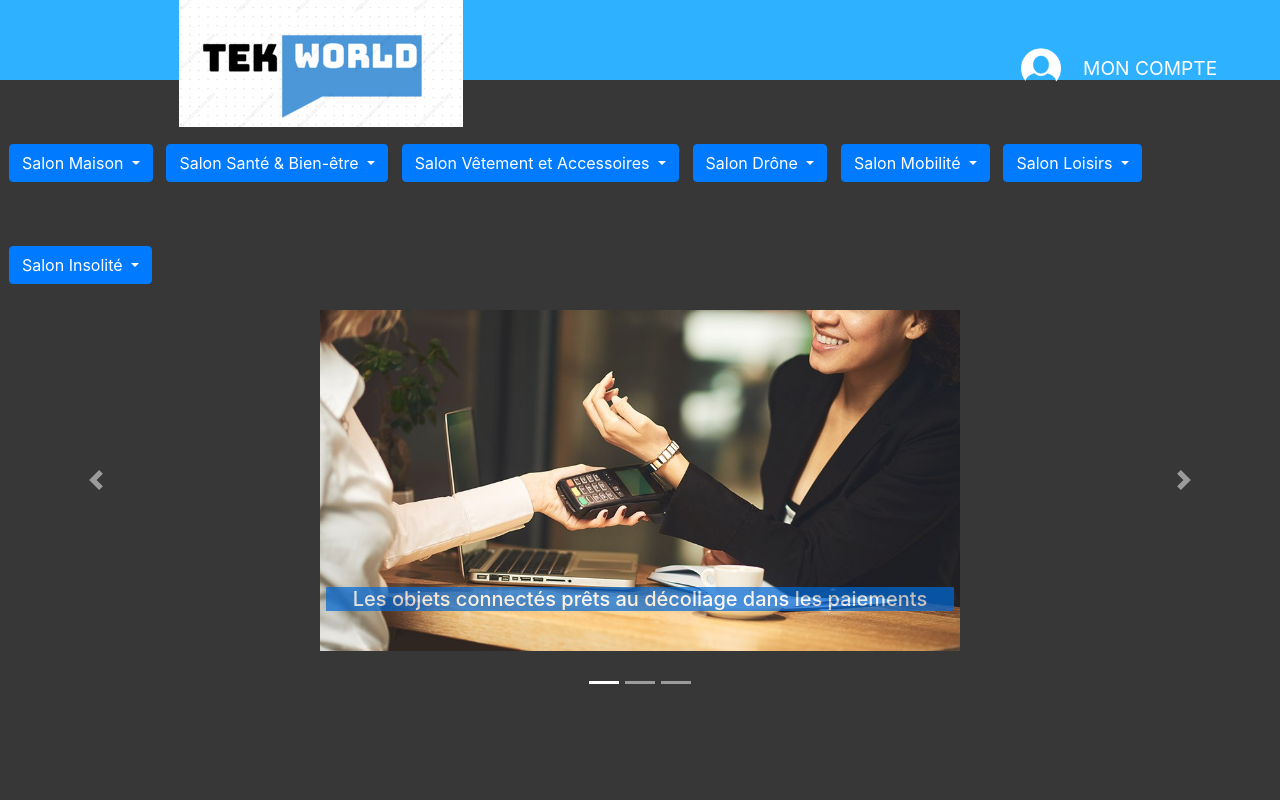
After one commit to Roy91/forum, a PHP site: page /connected.html in a window 1280 px wide. The commit adds this page. Run offline with PHP 8.4, Linux system fonts and the light colour scheme.

Commit message:
accueil profil

```diff
--- /dev/null
+++ b/front/connected.html
@@ -0,0 +1,228 @@
+<!DOCTYPE html>
+<html lang="en" dir="ltr">
+  <head>
+    <meta charset="utf-8">
+    <link rel="stylesheet" href="https://stackpath.bootstrapcdn.com/bootstrap/4.1.1/css/bootstrap.min.css" integrity="sha384-WskhaSGFgHYWDcbwN70/dfYBj47jz9qbsMId/iRN3ewGhXQFZCSftd1LZCfmhktB" crossorigin="anonymous">
+    <link rel="stylesheet" href="index.css">
+    <title>Tek World</title>
+  </head>
+  <body>
+
+
+    <div class="grid">
+      <div class="row">
+        <h1 class="logo"><a href="file:///home/simplon/Documents/formation/forum/index.html"><img src="logo.png"></a></h1>
+        <ul id="menu-accordeon"><li><a href="#">MON COMPTE</a>
+         <ul>
+			    <li><a href="#">Profil</a></li>
+			    <li><a href="#">Déconnection</a></li>
+		    </ul>
+	      </li>
+       </ul>
+        <img src="user-icon.png" class="user-icon">
+      </div>
+
+
+      <div class="btn-group">
+        <button type="button" class="btn btn-primary dropdown-toggle" data-toggle="dropdown" aria-haspopup="true" aria-expanded="false">
+          Salon Maison
+        </button>
+        <div class="dropdown-menu">
+          <a class="dropdown-item" href="#">Salon</a>
+          <a class="dropdown-item" href="#">Cuisine</a>
+          <a class="dropdown-item" href="#">Chambre</a>
+          <a class="dropdown-item" href="#">Salle de bain</a>
+          <a class="dropdown-item" href="#">Bureau Eclairage</a>
+          <a class="dropdown-item" href="#">Electroménager</a>
+          <a class="dropdown-item" href="#">Chauffage</a>
+          <a class="dropdown-item" href="#">Sécurité</a>
+          <a class="dropdown-item" href="#">Jardin</a>
+        </div>
+      </div>
+      <div class="btn-group">
+        <button type="button" class="btn btn-primary dropdown-toggle" data-toggle="dropdown" aria-haspopup="true" aria-expanded="false">
+          Salon Santé & Bien-être
+        </button>
+        <div class="dropdown-menu">
+          <a class="dropdown-item" href="#">Beauté</a>
+          <a class="dropdown-item" href="#">Régime</a>
+          <a class="dropdown-item" href="#">Sommeil</a>
+          <a class="dropdown-item" href="#">Sport</a>
+        </div>
+      </div>
+      <div class="btn-group">
+        <button type="button" class="btn btn-primary dropdown-toggle" data-toggle="dropdown" aria-haspopup="true" aria-expanded="false">
+          Salon Vêtement et Accessoires
+        </button>
+        <div class="dropdown-menu">
+          <a class="dropdown-item" href="#">Vêtements</a>
+          <a class="dropdown-item" href="#">Chaussures</a>
+          <a class="dropdown-item" href="#">Ceintures</a>
+          <a class="dropdown-item" href="#">Bijoux</a>
+          <a class="dropdown-item" href="#">Lunettes</a>
+          <a class="dropdown-item" href="#">Montres</a>
+        </div>
+      </div>
+      <div class="btn-group">
+        <button type="button" class="btn btn-primary dropdown-toggle" data-toggle="dropdown" aria-haspopup="true" aria-expanded="false">
+          Salon Drône
+        <div class="dropdown-menu">
+          <a class="dropdown-item" href="#">Drône</a>
+        </div>
+      </div>
+      <div class="btn-group">
+        <button type="button" class="btn btn-primary dropdown-toggle" data-toggle="dropdown" aria-haspopup="true" aria-expanded="false">
+          Salon Mobilité
+        </button>
+        <div class="dropdown-menu">
+          <a class="dropdown-item" href="#">Moto</a>
+          <a class="dropdown-item" href="#">Voitures</a>
+          <a class="dropdown-item" href="#">Trottinettes électriques</a>
+          <a class="dropdown-item" href="#">Vélo & accessoires</a>
+        </div>
+      </div>
+      <div class="btn-group">
+        <button type="button" class="btn btn-primary dropdown-toggle" data-toggle="dropdown" aria-haspopup="true" aria-expanded="false">
+          Salon Loisirs
+        </button>
+        <div class="dropdown-menu">
+          <a class="dropdown-item" href="#">Réalié Virtuelle</a>
+          <a class="dropdown-item" href="#">Vacances</a>
+          <a class="dropdown-item" href="#">Jouets</a>
+        </div>
+      </div>
+      <div class="btn-group">
+        <button type="button" class="btn btn-primary dropdown-toggle" data-toggle="dropdown" aria-haspopup="true" aria-expanded="false">
+          Salon Insolité
+        </button>
+        <div class="dropdown-menu">
+          <a class="dropdown-item" href="#">Insolité</a>
+        </div>
+      </div>
+
+
+        <div id="carouselExampleIndicators" class="carousel slide" data-ride="carousel">
+          <ol class="carousel-indicators">
+            <li data-target="#carouselExampleIndicators" data-slide-to="0" class="active"></li>
+            <li data-target="#carouselExampleIndicators" data-slide-to="1"></li>
+            <li data-target="#carouselExampleIndicators" data-slide-to="2"></li>
+          </ol>
+            <div class="carousel-inner">
+              <div class="carousel-item active">
+                <img class="d-block w-50" src="info-1.jpg" alt="First slide">
+                <div class="carousel-caption d-none d-md-block">
+                  <h5>Les objets connectés prêts au décollage dans les paiements</h5>
+                </div>
+              </div>
+              <div class="carousel-item">
+                <img class="d-block w-50" src="info-2.jpg" alt="Second slide">
+                <div class="carousel-caption d-none d-md-block">
+                  <h5>Un forum consacré aux Bâtiments Intelligents Métropoles <br/> & Objets Connectés à Dijon</h5>
+                </div>
+              </div>
+              <div class="carousel-item">
+                <img class="d-block w-50" src="info-3.jpg" alt="Third slide">
+                <div class="carousel-caption d-none d-md-block">
+                  <h5>Cancer : <br/> Les objets connectés permettent de mieux gérer les effets secondaires</h5>
+                </div>
+            </div>
+            <a class="carousel-control-prev" href="#carouselExampleIndicators" role="button" data-slide="prev">
+              <span class="carousel-control-prev-icon" aria-hidden="true"></span>
+              <span class="sr-only">Previous</span>
+            </a>
+            <a class="carousel-control-next" href="#carouselExampleIndicators" role="button" data-slide="next">
+              <span class="carousel-control-next-icon" aria-hidden="true"></span>
+              <span class="sr-only">Next</span>
+            </a>
+        </div>
+
+
+       <!-- <button type="button" onclick="document.getElementById('id01').style.display='block'" class="btn btn-success sign" id="bc">SE CONNECTER</button> -->
+        <!-- The Modal -->
+       <!-- <div id="id01" class="modal">
+          <span onclick="document.getElementById('id01').style.display='none'" class="close" title="Close Modal">&times;</span> -->
+        <!-- Modal Content -->
+         <!-- <form class="modal-content animate" action="/action_page.php">
+            <div class="imgcontainer">
+              <img src="user-icon.png" alt="Avatar" class="avatar">
+            </div>
+            <div class="container">
+              <hr>
+              <label for="uname"><b>Pseudo</b></label>
+              <input type="text" placeholder="Pseudo" name="uname" required>
+
+              <label for="psw"><b>Mot de passe</b></label>
+              <input type="password" placeholder="*********" name="psw" required>
+
+              <button type="submit" style="background-color:#99e265">SE CONNECTER</button>
+              <label>
+                <input type="checkbox" checked="checked" name="remember"> Connexion Auto
+              </label>
+              <hr>
+            </div>
+            <div class="container">
+              <button type="button" onclick="document.getElementById('id01').style.display='none'" class="cancelbtn">Annuler</button>
+              <span><a class="psw" style="color:grey" href="#">Mot de passe oublié ?</a></span>
+            </div>
+            <hr>
+          </form>
+        </div>
+
+
+      <button type="button" onclick="document.getElementById('id02').style.display='block'" class="btn btn-success sign" id="bi">S'INSCRIRE</button> -->
+      <!-- The Modal -->
+     <!-- <div id="id02" class="modal">
+        <span onclick="document.getElementById('id02').style.display='none'" class="close" title="Close Modal">&times;</span>
+        <form class="modal-content" action="/action_page.php">
+          <div class="imgcontainer">
+            <img src="user-icon.png" alt="Avatar" class="avatar">
+              <input type="file" name="avatar" id="fileToUpload">
+          </div>
+          <div class="container">
+            <hr>
+            <label for="uname"><b>Pseudo</b></label>
+            <input type="text" placeholder="Pseudo" name="uname" required>
+
+            <label for="email"><b>Email</b></label>
+            <input type="text" placeholder="Enter Email" name="email" required>
+
+            <label for="psw"><b>Mot de passe</b></label>
+            <input type="password" placeholder="Enter Password" name="psw" required>
+
+            <label for="psw-repeat"><b>Confirmer mot de passe </b></label>
+            <input type="password" placeholder="Repeat Password" name="psw-repeat" required>
+
+            <label>
+              <input type="checkbox" checked="checked" name="remember" style="margin-bottom:15px"> Connexion Auto
+            </label>
+            <hr>
+            <label>
+              <input type="checkbox" checked="checked" name="remember" style="margin-bottom:15px"> J'accepte les <a href="#" style="color:dodgerblue">conditions générales</a>.
+            </label>
+            <div class="clearfix">
+              <button type="button" onclick="document.getElementById('id02').style.display='none'" class="cancelbtn">Annuler</button>
+              <button type="submit" class="signup" style="background-color:#99e265">S'INSCRIRE</button>
+            </div>
+          </div>
+          <hr>
+        </form>
+      </div> -->
+
+
+
+
+        </div>
+
+
+      </div>
+
+
+
+    <script src="https://code.jquery.com/jquery-3.3.1.slim.min.js" integrity="sha384-q8i/X+965DzO0rT7abK41JStQIAqVgRVzpbzo5smXKp4YfRvH+8abtTE1Pi6jizo" crossorigin="anonymous"></script>
+    <script src="https://cdnjs.cloudflare.com/ajax/libs/popper.js/1.14.3/umd/popper.min.js" integrity="sha384-ZMP7rVo3mIykV+2+9J3UJ46jBk0WLaUAdn689aCwoqbBJiSnjAK/l8WvCWPIPm49" crossorigin="anonymous"></script>
+    <script src="https://stackpath.bootstrapcdn.com/bootstrap/4.1.1/js/bootstrap.min.js" integrity="sha384-smHYKdLADwkXOn1EmN1qk/HfnUcbVRZyYmZ4qpPea6sjB/pTJ0euyQp0Mk8ck+5T" crossorigin="anonymous"></script>
+    <script src="./index.js"></script>
+
+
+  </body>
+</html>
--- a/front/index.css
+++ b/front/index.css
@@ -25,7 +25,7 @@ html, body{
   color: white;
   text-align: center;
   margin-left: 15%;
-  background-image:radial-gradient(#99e265, #ab2849);
+
   height: 150%;
 }
 
```
Also changed, not shown: front/logo.png (added).
